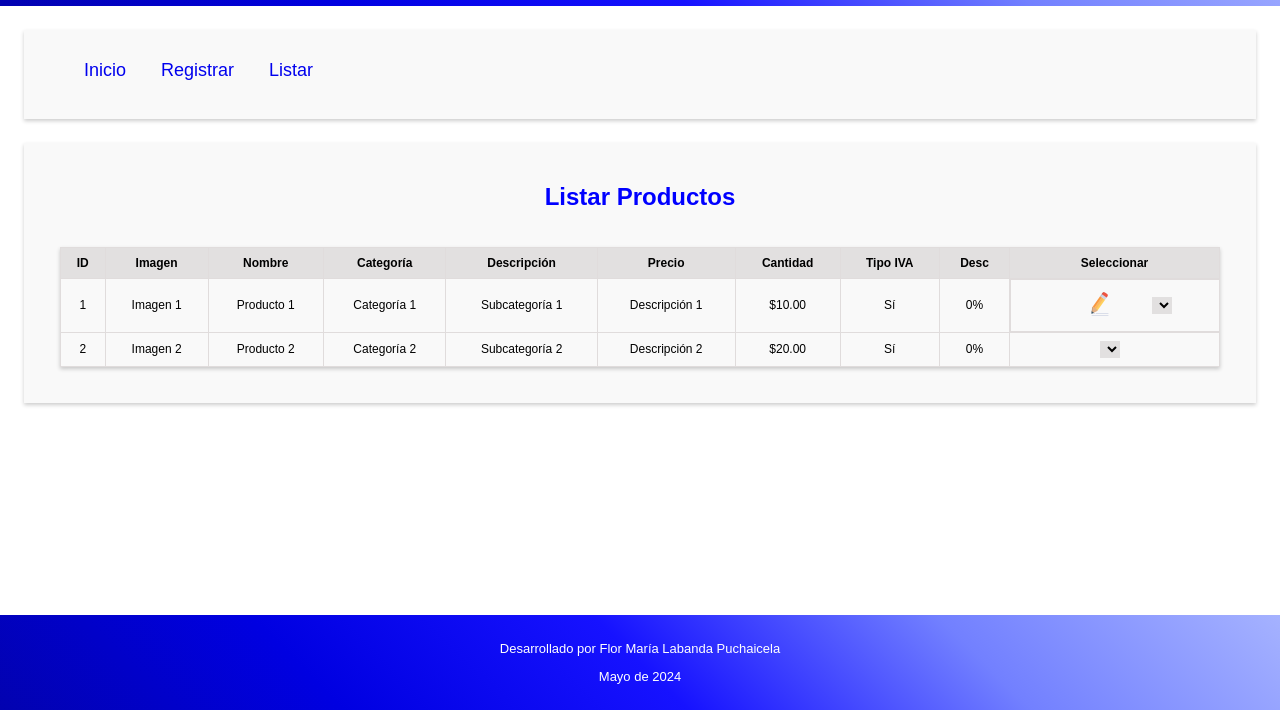
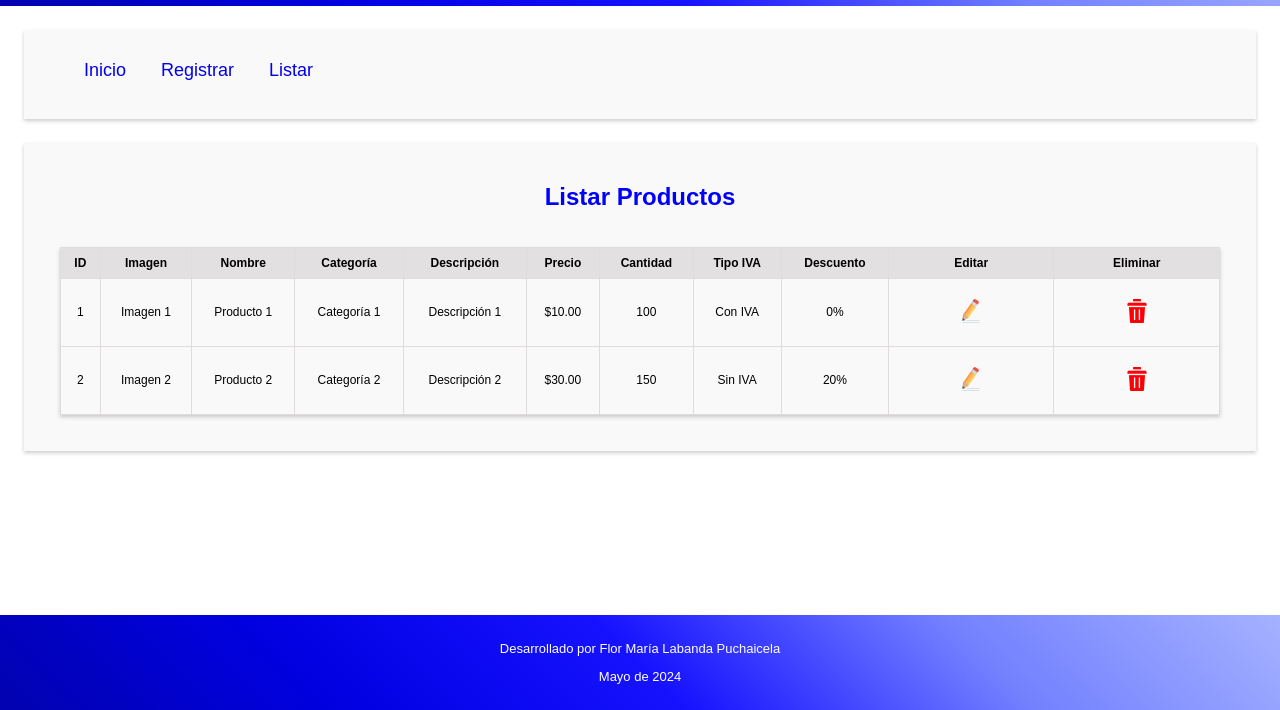
Before and after one commit to Mariq12/challenge-aluraGeek, a plain HTML site: page pages/listar.html in a window 1280 px wide. Shown: the part 90-800 px from the top of the page. Drawn offline with Linux system fonts and the light colour scheme.

Commit message:
Subir camb

```diff
--- a/pages/listar.html
+++ b/pages/listar.html
@@ -42,29 +42,29 @@
                             <th>Precio</th>
                             <th>Cantidad</th>
                             <th>Tipo IVA</th>
-                                <th>Desc</th>
-
-                                <th>Seleccionar</th>
+                            <th>Descuento</th>
+                            <th>Editar</th>
+                            <th>Eliminar</th>
                         </tr>
                         <tr>
                             <td>1</td>
                             <td>Imagen 1</td>
                             <td>Producto 1</td>
                             <td>Categoría 1</td>
-                                <td>Subcategoría 1</td>
                             <td>Descripción 1</td>
                             <td>$10.00</td>
-                                <td>Sí</td>
+                            <td>100</td>
+                            <td>Con IVA</td>
                             <td>0%</td>
                             <td class="container-icons">
-                                    <figure class="icons">
+                                <figure class="icon-editar">
                                     <img src="..\assets\icons\editar.png" alt="Icono de editar">
                                 </figure>
-                                    <select class="control-select">
-                                        <option value=""></option>
-                                        <option class="option-editar" value="editar">Editar</option>
-                                        <option class="option-eliminar" value="eliminar">Eliminar</option>
-                                    </select>
+                            </td>
+                            <td class="container-icons">
+                                <figure class="icon-eliminar">
+                                    <img src="..\assets\icons\borrar.png" alt="Icono de eliminar">
+                                </figure>
                             </td>
                         </tr>
                         <tr>
@@ -72,20 +72,22 @@
                             <td>Imagen 2</td>
                             <td>Producto 2</td>
                             <td>Categoría 2</td>
-                                <td>Subcategoría 2</td>
                             <td>Descripción 2</td>
-                                <td>$20.00</td>
-                                <td>Sí</td>
-                                <td>0%</td>
-                                <td>
-                                    <select class="control-select">
-                                        <option value=""></option>
-                                        <option class="option-editar" value="editar">Editar</option>
-                                        <option class="option-eliminar" value="eliminar">Eliminar</option>
-                                    </select>
+                            <td>$30.00</td>
+                            <td>150</td>
+                            <td>Sin IVA</td>
+                            <td>20%</td>
+                            <td class="container-icons">
+                                <figure class="icon-editar">
+                                    <img src="..\assets\icons\editar.png" alt="Icono de editar">
+                                </figure>
+                            </td>
+                            <td class="container-icons">
+                                <figure class="icon-eliminar">
+                                    <img src="..\assets\icons\borrar.png" alt="Icono de eliminar">
+                                </figure>
                             </td>
                         </tr>
-                            <!-- Agrega más filas aquí -->
                     </table>
                 </div>
             </section>
--- a/styles/listar.css
+++ b/styles/listar.css
@@ -34,12 +34,12 @@ th {
     z-index: 1;
 }
 
-.container-icons {
+/*.container-icons {
     display: flex;
     justify-content: center;
     align-items: center;
     padding: 0;
-}
+} */
 .control-select {
     border: none;
     width: 20px;
```
Lines whose indentation alone changed are shown as unchanged.
